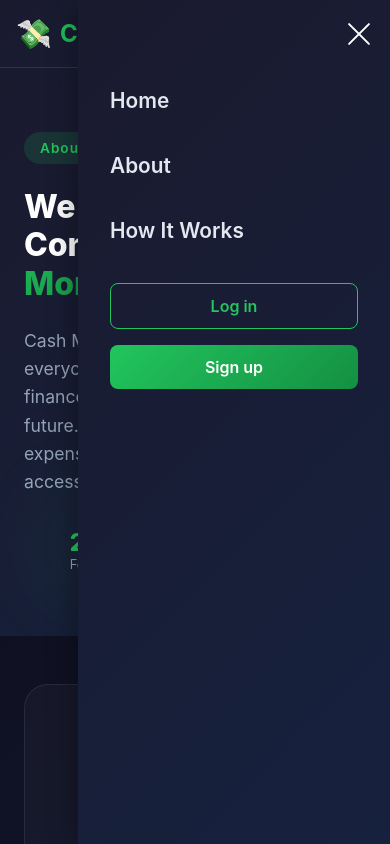
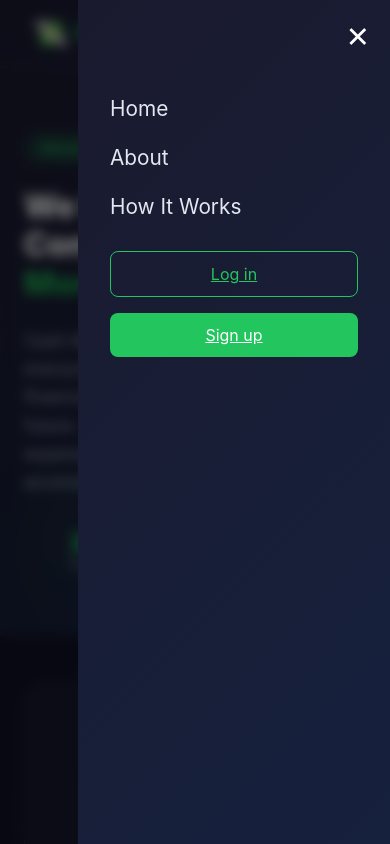
Before and after one commit to omniaeldessouki/cash-mind, a Next.js app: page /about in a window 390 px wide. Both pictures are taken after a click on the button "Toggle menu". Shown: the top 844 px of the page. Built offline with nearby package versions, Linux system fonts and the light colour scheme.

Commit message:
fix header responsive

```diff
--- a/components/Layout/Header.jsx
+++ b/components/Layout/Header.jsx
@@ -9,13 +9,9 @@ export default function Header() {
   const pathname = usePathname();
 
   useEffect(() => {
-    if (isMenuOpen) {
-      document.body.style.overflow = 'hidden';
-    } else {
-      document.body.style.overflow = 'unset';
-    }
+    document.body.style.overflow = isMenuOpen ? "hidden" : "unset";
     return () => {
-      document.body.style.overflow = 'unset';
+      document.body.style.overflow = "unset";
     };
   }, [isMenuOpen]);
 
@@ -23,13 +19,14 @@ export default function Header() {
     setIsMenuOpen(false);
   };
 
-  const isActive = (path) => {
-    return pathname === path;
-  };
+  const isActive = (path) => pathname === path;
 
   return (
+    <>
       <header className={styles.header}>
         <div className={styles.container}>
+
+          {/* Logo */}
           <div className={styles.logo}>
             <Link href="/" onClick={handleLinkClick}>
               <span className={styles.logoIcon}>💸</span>
@@ -37,32 +34,26 @@ export default function Header() {
             </Link>
           </div>
 
+          {/* Desktop Nav */}
           <nav className={styles.desktopNav}>
-          <Link
-            href="/"
-            className={`${styles.navLink} ${isActive('/') ? styles.activeLink : ''}`}
-          >
+            <Link href="/" className={`${styles.navLink} ${isActive("/") ? styles.activeLink : ""}`}>
               Home
             </Link>
-          <Link
-            href="/about"
-            className={`${styles.navLink} ${isActive('/about') ? styles.activeLink : ''}`}
-          >
+            <Link href="/about" className={`${styles.navLink} ${isActive("/about") ? styles.activeLink : ""}`}>
               About
             </Link>
-          <Link
-            href="/how-it-works"
-            className={`${styles.navLink} ${isActive('/how-it-works') ? styles.activeLink : ''}`}
-          >
+            <Link href="/how-it-works" className={`${styles.navLink} ${isActive("/how-it-works") ? styles.activeLink : ""}`}>
               How It Works
             </Link>
           </nav>
 
+          {/* Desktop Actions */}
           <div className={styles.desktopActions}>
             <Link href="/login" className={styles.loginBtn}>Log in</Link>
             <Link href="/signup" className={styles.signupBtn}>Sign up</Link>
           </div>
 
+          {/* Burger */}
           <button
             className={`${styles.burgerBtn} ${isMenuOpen ? styles.active : ""}`}
             onClick={() => setIsMenuOpen(!isMenuOpen)}
@@ -73,28 +64,51 @@ export default function Header() {
             <span className={styles.burgerLine}></span>
           </button>
 
+        </div>
+      </header>
+
+      {/* Overlay */}
+      {isMenuOpen && (
+        <div
+          className={styles.overlay}
+          onClick={() => setIsMenuOpen(false)}
+        />
+      )}
+
+      {/* Mobile Menu */}
       <div className={`${styles.mobileMenu} ${isMenuOpen ? styles.open : ""}`}>
+
+        {/* Close Button */}
+        <button
+          className={styles.closeBtn}
+          onClick={() => setIsMenuOpen(false)}
+          aria-label="Close menu"
+        >
+          ✕
+        </button>
+
         <nav className={styles.mobileNav}>
-            <Link href="/" className={styles.mobileNavLink} onClick={handleLinkClick}>
+          <Link href="/" onClick={handleLinkClick} className={styles.mobileNavLink}>
             Home
           </Link>
-            <Link href="/about" className={styles.mobileNavLink} onClick={handleLinkClick}>
+          <Link href="/about" onClick={handleLinkClick} className={styles.mobileNavLink}>
             About
           </Link>
-            <Link href="/how-it-works" className={styles.mobileNavLink} onClick={handleLinkClick}>
+          <Link href="/how-it-works" onClick={handleLinkClick} className={styles.mobileNavLink}>
             How It Works
           </Link>
         </nav>
+
         <div className={styles.mobileActions}>
-            <Link href="/login" className={styles.mobileLoginBtn} onClick={handleLinkClick}>
+          <Link href="/login" onClick={handleLinkClick} className={styles.mobileLoginBtn}>
             Log in
           </Link>
-            <Link href="/signup" className={styles.mobileSignupBtn} onClick={handleLinkClick}>
+          <Link href="/signup" onClick={handleLinkClick} className={styles.mobileSignupBtn}>
             Sign up
           </Link>
         </div>
+
       </div>
-      </div>
-    </header>
+    </>
   );
 }
--- a/components/Layout/Header.module.css
+++ b/components/Layout/Header.module.css
@@ -5,6 +5,7 @@
   top: 0;
   z-index: 100;
   backdrop-filter: blur(10px);
+  isolation: isolate;
 }
 
 .container {
@@ -14,10 +15,9 @@
   display: flex;
   justify-content: space-between;
   align-items: center;
-  gap: 1rem;
-  position: relative;
 }
 
+/* Logo */
 .logo a {
   display: flex;
   align-items: center;
@@ -33,33 +33,28 @@
   font-size: 1.5rem;
   font-weight: 700;
   background: linear-gradient(135deg, #22c55e, #149042);
-  background-clip: text;
   -webkit-background-clip: text;
   color: transparent;
 }
 
+/* Desktop */
 .desktopNav {
   display: flex;
   gap: 2rem;
-  align-items: center;
 }
 
 .navLink {
   color: #e2e8f0;
   text-decoration: none;
-  font-weight: 500;
-  transition: color 0.2s ease;
-  font-size: 1rem;
+  transition: 0.2s;
 }
 
 .navLink:hover {
   color: #22c55e;
 }
 
-.navLink.activeLink {
+.activeLink {
   color: #22c55e;
-  font-weight: 600;
-  position: relative;
 }
 
 .desktopActions {
@@ -68,65 +63,42 @@
 }
 
 .loginBtn {
-  background: transparent;
   border: 1px solid #22c55e;
   color: #22c55e;
-  padding: 0.5rem 1.25rem;
+  padding: 0.5rem 1.2rem;
   border-radius: 8px;
-  font-weight: 600;
-  cursor: pointer;
-  transition: all 0.2s ease;
   text-decoration: none;
-  display: inline-block;
-}
-
-.loginBtn:hover {
-  transform: translateY(-2px);
-  box-shadow: 0 4px 12px rgba(34, 197, 94, 0.3);
-  background: rgba(34, 197, 94, 0.1);
 }
 
 .signupBtn {
   background: linear-gradient(135deg, #22c55e, #149042);
-  border: none;
   color: white;
-  padding: 0.5rem 1.25rem;
+  padding: 0.5rem 1.2rem;
   border-radius: 8px;
-  font-weight: 600;
-  cursor: pointer;
-  transition: transform 0.2s ease, box-shadow 0.2s ease;
   text-decoration: none;
-  display: inline-block;
 }
 
-.signupBtn:hover {
-  transform: translateY(-2px);
-  box-shadow: 0 4px 12px rgba(34, 197, 94, 0.4);
-}
-
+/* Burger */
 .burgerBtn {
   display: none;
   flex-direction: column;
   justify-content: space-between;
-  width: 30px;
-  height: 22px;
-  background: transparent;
+  width: 28px;
+  height: 20px;
+  background: none;
   border: none;
+  z-index: 1001;
   cursor: pointer;
-  padding: 0;
-  z-index: 1001;
 }
 
 .burgerLine {
-  width: 100%;
   height: 2px;
   background: white;
-  border-radius: 2px;
-  transition: all 0.3s ease;
+  transition: 0.3s;
 }
 
 .burgerBtn.active .burgerLine:nth-child(1) {
-  transform: translateY(10px) rotate(45deg);
+  transform: translateY(9px) rotate(45deg);
 }
 
 .burgerBtn.active .burgerLine:nth-child(2) {
@@ -134,28 +106,19 @@
 }
 
 .burgerBtn.active .burgerLine:nth-child(3) {
-  transform: translateY(-10px) rotate(-45deg);
+  transform: translateY(-9px) rotate(-45deg);
 }
 
-.mobileMenu {
-  display: none;
+/* Overlay */
+.overlay {
+  position: fixed;
+  inset: 0;
+  background: rgba(0,0,0,0.5);
+  backdrop-filter: blur(6px);
+  z-index: 999;
 }
 
-/* Mobile Styles */
-@media (max-width: 768px) {
-  .container {
-    padding: 1rem;
-  }
-
-  .desktopNav,
-  .desktopActions {
-    display: none !important;
-  }
-
-  .burgerBtn {
-    display: flex !important;
-  }
-
+/* Mobile Menu */
 .mobileMenu {
   position: fixed;
   top: 0;
@@ -163,107 +126,87 @@
   width: 80%;
   max-width: 320px;
   height: 100vh;
-    background: linear-gradient(135deg, #1a1a2e 0%, #16213e 100%);
-    display: flex !important;
+
+  background: linear-gradient(135deg, #1a1a2e, #16213e);
+
+  display: flex;
   flex-direction: column;
-    justify-content: flex-start;
-    align-items: flex-start;
   gap: 2rem;
-    transition: right 0.3s ease-in-out;
+
+  padding: 6rem 2rem 2rem;
+
+  transition: right 0.3s ease;
   z-index: 1000;
-    backdrop-filter: blur(10px);
-    box-shadow: -5px 0 25px rgba(0, 0, 0, 0.3);
-    padding: 5rem 2rem 2rem;
 }
 
 .mobileMenu.open {
   right: 0;
 }
 
+/* Close Button */
+.closeBtn {
+  position: absolute;
+  top: 20px;
+  right: 20px;
+
+  background: none;
+  border: none;
+  color: white;
+
+  font-size: 1.8rem;
+  cursor: pointer;
+  transition: 0.3s;
+}
+
+.closeBtn:hover {
+  color: #22c55e;
+  transform: rotate(90deg);
+}
+
+/* Mobile Nav */
 .mobileNav {
   display: flex;
   flex-direction: column;
   gap: 1.5rem;
-    width: 100%;
 }
 
 .mobileNavLink {
   color: #e2e8f0;
+  font-size: 1.3rem;
   text-decoration: none;
-    font-weight: 600;
-    font-size: 1.3rem;
-    transition: color 0.2s ease;
-    display: block;
-    width: 100%;
-    text-align: left;
-    padding: 0.5rem 0;
 }
 
-  .mobileNavLink:hover {
-    color: #22c55e;
-  }
-
+/* Mobile Buttons */
 .mobileActions {
   display: flex;
   flex-direction: column;
   gap: 1rem;
-    width: 100%;
 }
 
 .mobileLoginBtn {
-    background: transparent;
   border: 1px solid #22c55e;
   color: #22c55e;
-    padding: 0.75rem 1.5rem;
+  padding: 0.75rem;
+  text-align: center;
   border-radius: 8px;
-    font-weight: 600;
-    text-decoration: none;
-    text-align: center;
-    width: 100%;
-    transition: all 0.2s ease;
-    display: block;
-  }
-
-  .mobileLoginBtn:active {
-    background: rgba(34, 197, 94, 0.1);
-    transform: translateY(-2px);
 }
 
 .mobileSignupBtn {
-    background: linear-gradient(135deg, #22c55e, #149042);
-    border: none;
+  background: #22c55e;
   color: white;
-    padding: 0.75rem 1.5rem;
+  padding: 0.75rem;
+  text-align: center;
   border-radius: 8px;
-    font-weight: 600;
-    text-decoration: none;
-    text-align: center;
-    width: 100%;
-    transition: all 0.2s ease;
-    display: block;
 }
 
-  .mobileSignupBtn:active {
-    transform: translateY(-2px);
-    box-shadow: 0 4px 12px rgba(34, 197, 94, 0.4);
-  }
-}
-
-/* Desktop Styles */
-@media (min-width: 769px) {
-  .mobileMenu {
-    display: none !important;
+/* Responsive */
+@media (max-width: 768px) {
+  .desktopNav,
+  .desktopActions {
+    display: none;
   }
 
   .burgerBtn {
-    display: none !important;
-  }
-
-  .desktopNav {
-    display: flex !important;
-  }
-
-  .desktopActions {
-    display: flex !important;
+    display: flex;
   }
 }
```
Lines whose indentation alone changed are shown as unchanged.
